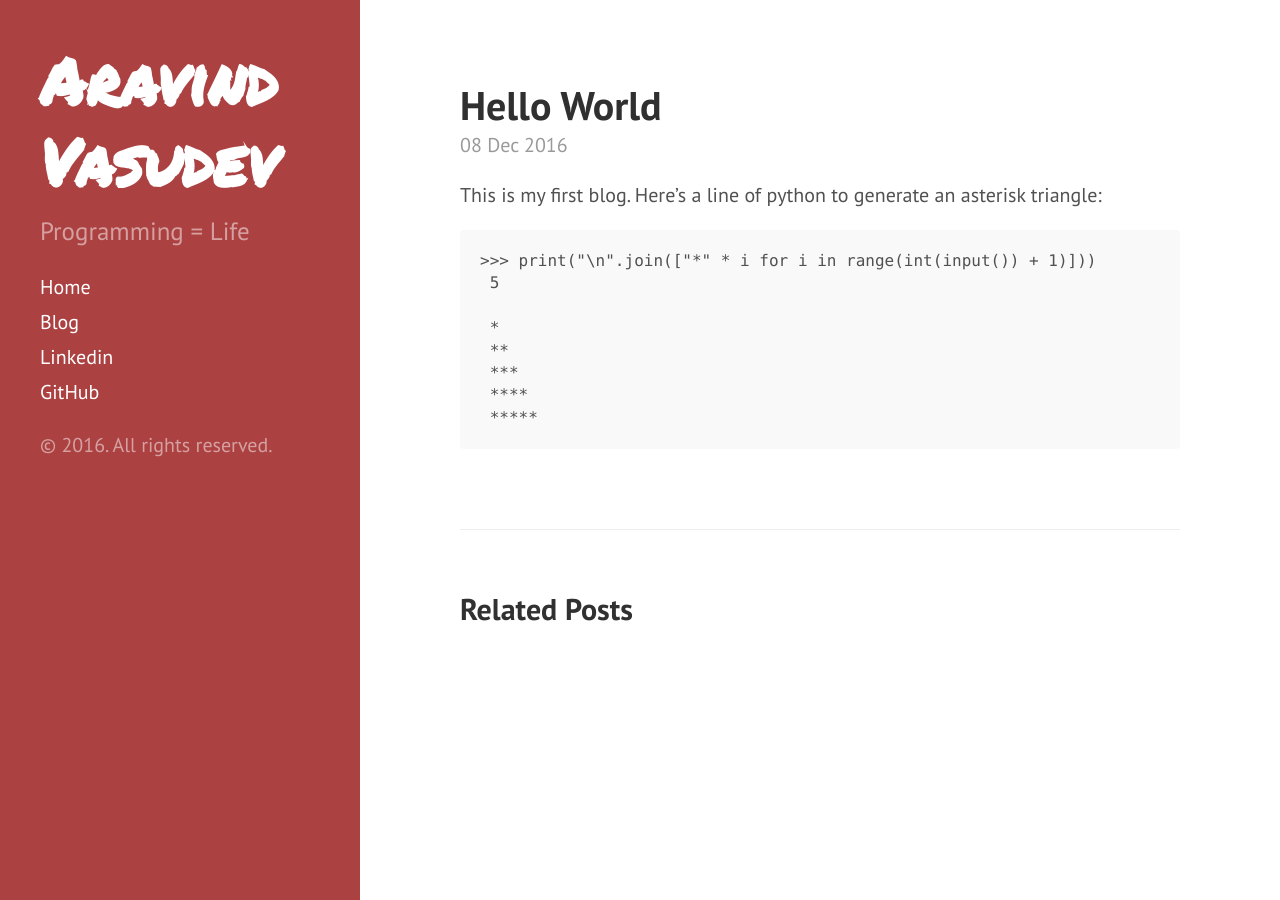
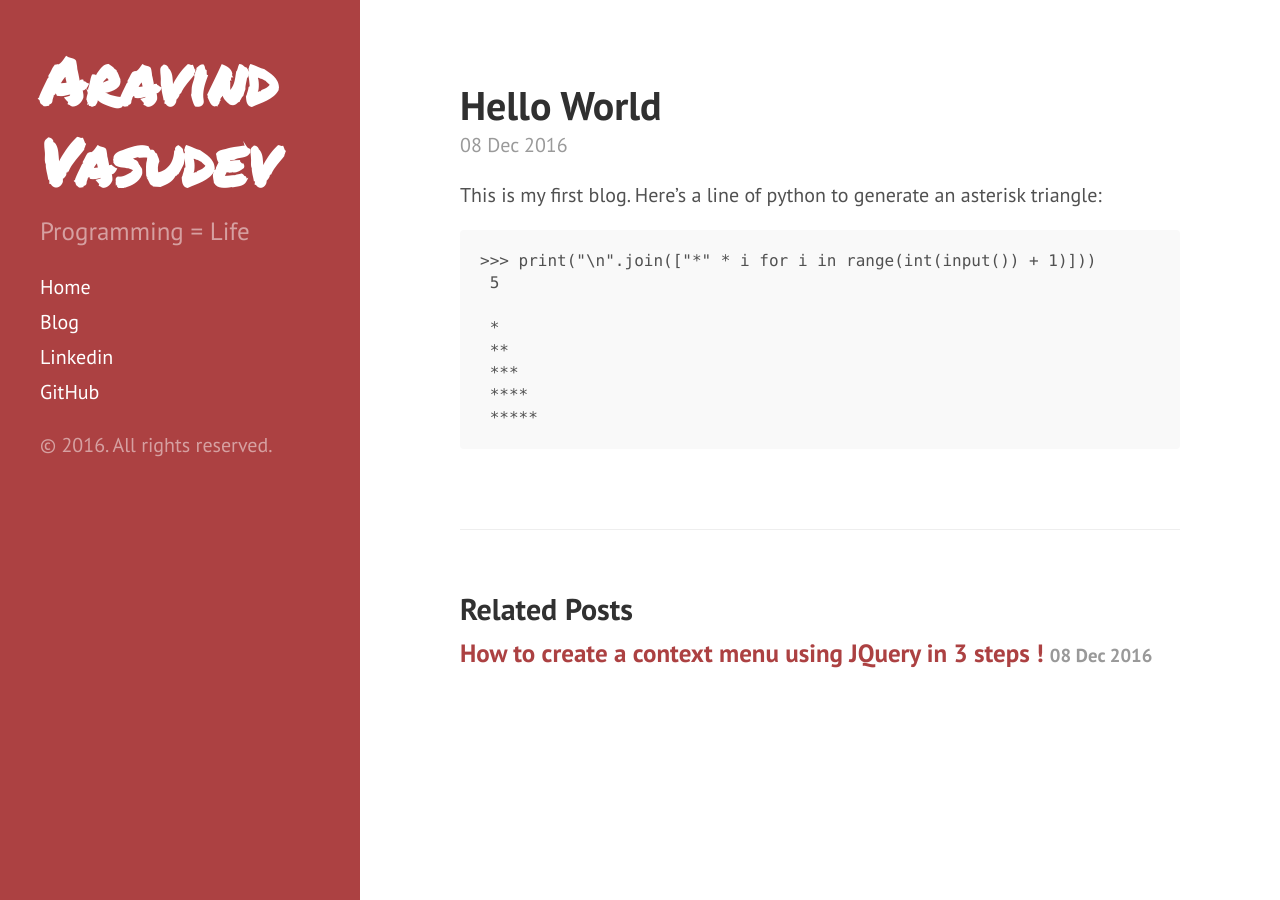
Before and after one commit to AravindVasudev/AravindVasudev.github.io, a Jekyll site: the page built from _posts/2016-12-08-hello-world.md, in a window 1280 px wide. Built offline with Jekyll 4.4.1, drawn with Linux system fonts in a browser that asks for light colours; Markdown is read by kramdown in place of the engine named in the settings; some of the changed lines change nothing that is shown.

Commit message:
POST ADDED

```diff
--- a/_config.yml
+++ b/_config.yml
@@ -1,7 +1,7 @@
 # Dependencies
 markdown:         redcarpet
 highlighter:      pygments
-gems:             [jekyll-paginate, jekyll-sitemap, jekyll-archives]
+gems:             [jekyll-paginate, jekyll-sitemap, jekyll-archives, jemoji]
 
 # Permalinks
 permalink:        pretty
--- a/_layouts/post.html
+++ b/_layouts/post.html
@@ -7,6 +7,23 @@ layout: default
   <span class="post-date">{{ page.date | date_to_string }}</span>
   {{ content }}
 </div>
+
+
+{% if page.comments %}
+
+<div id="disqus_thread"></div>
+<script>
+
+(function() { // DON'T EDIT BELOW THIS LINE
+var d = document, s = d.createElement('script');
+s.src = '//aravind-vasudev-blog.disqus.com/embed.js';
+s.setAttribute('data-timestamp', +new Date());
+(d.head || d.body).appendChild(s);
+})();
+</script>
+<noscript>Please enable JavaScript to view the <a href="https://disqus.com/?ref_noscript">comments powered by Disqus.</a></noscript>
+
+{% endif %}
 
 <div class="related">
   <h2>Related Posts</h2>
--- /dev/null
+++ b/_posts/2016-12-08-How-to-create-a-context-menu.md
@@ -0,0 +1,52 @@
+---
+layout:     post
+title:      "How to create a context menu using JQuery in 3 steps !"
+date:       2016-12-08 14:30:00 +0530
+comments:   true
+---
+
+Say Google Drive or WhatsApp web or any other web application with native feel,
+they all have one thing in common: A Context Menu. A while ago, when I wanted to
+add one to my web app, like any other programmer, I binged it (:joy:). Jokes Apart,
+to my surprise, I couldn't find a single proper tutorial to do that.
+
+After spending a long time searching, I found a couple of StackOverflow answers
+which were in pure JS and CSS (:confounded:). Hence I created this tutorial explaining
+how I did it.
+
+Here's my method of doing this using JQuery & Bootstrap (Basic knowledge of HTML,
+  CSS and JS is enough for this tutorial)
+
+--------------------------------------------------------------------------------
+### Step 1: Include JQuery and Bootstrap
+
+Copy the below lines to the `<head>` section.
+
+<script src="https://gist.github.com/AravindVasudev/57ea11305141188c1af1c53969bbc976.js?file=include-dependencies.html"></script>
+
+### Step 2: Create a Bootstrap Dropdown Menu
+
+Dropdown Menu in Bootstrap is created by making the class of a `<ul>` element `.dropdown-menu`
+
+<script src="https://gist.github.com/AravindVasudev/57ea11305141188c1af1c53969bbc976.js?file=contextmenu.html"></script>
+
+`.context-menu` class is created by us using which we'll add style and script.
+
+### Step 3: Add JQuery contextmenu event
+
+Add the contextmenu event to any block element. If you want this to work throughout the page,
+add the event handler to the html and body.
+
+<script src="https://gist.github.com/AravindVasudev/57ea11305141188c1af1c53969bbc976.js?file=contextmenu.js"></script>
+
+### That's it!
+
+Here's the complete solution:
+<script src="https://gist.github.com/AravindVasudev/57ea11305141188c1af1c53969bbc976.js?file=index.html"></script>
+
+Finally, style the `.context-menu` to match your site's theme.
+
+### Demo
+
+<p data-height="362" data-theme-id="0" data-slug-hash="JbZJjL" data-default-tab="result" data-user="AravindVasudev" data-embed-version="2" data-pen-title="ContextMenu" class="codepen">See the Pen <a href="http://codepen.io/AravindVasudev/pen/JbZJjL/">ContextMenu</a> by Aravind (<a href="http://codepen.io/AravindVasudev">@AravindVasudev</a>) on <a href="http://codepen.io">CodePen</a>.</p>
+<script async src="https://production-assets.codepen.io/assets/embed/ei.js"></script>
--- a/public/css/hyde.css
+++ b/public/css/hyde.css
@@ -253,3 +253,16 @@ a.sidebar-nav-item:focus {
 .theme-base-0f .related-posts li a:hover {
   color: #8f5536;
 }
+
+/*
+ *
+ * Custom
+ *
+ */
+
+ img.emoji {
+    display: inline;
+    height: 1em;
+    width: 1em;
+    margin-bottom: 0.25em;
+}
```
